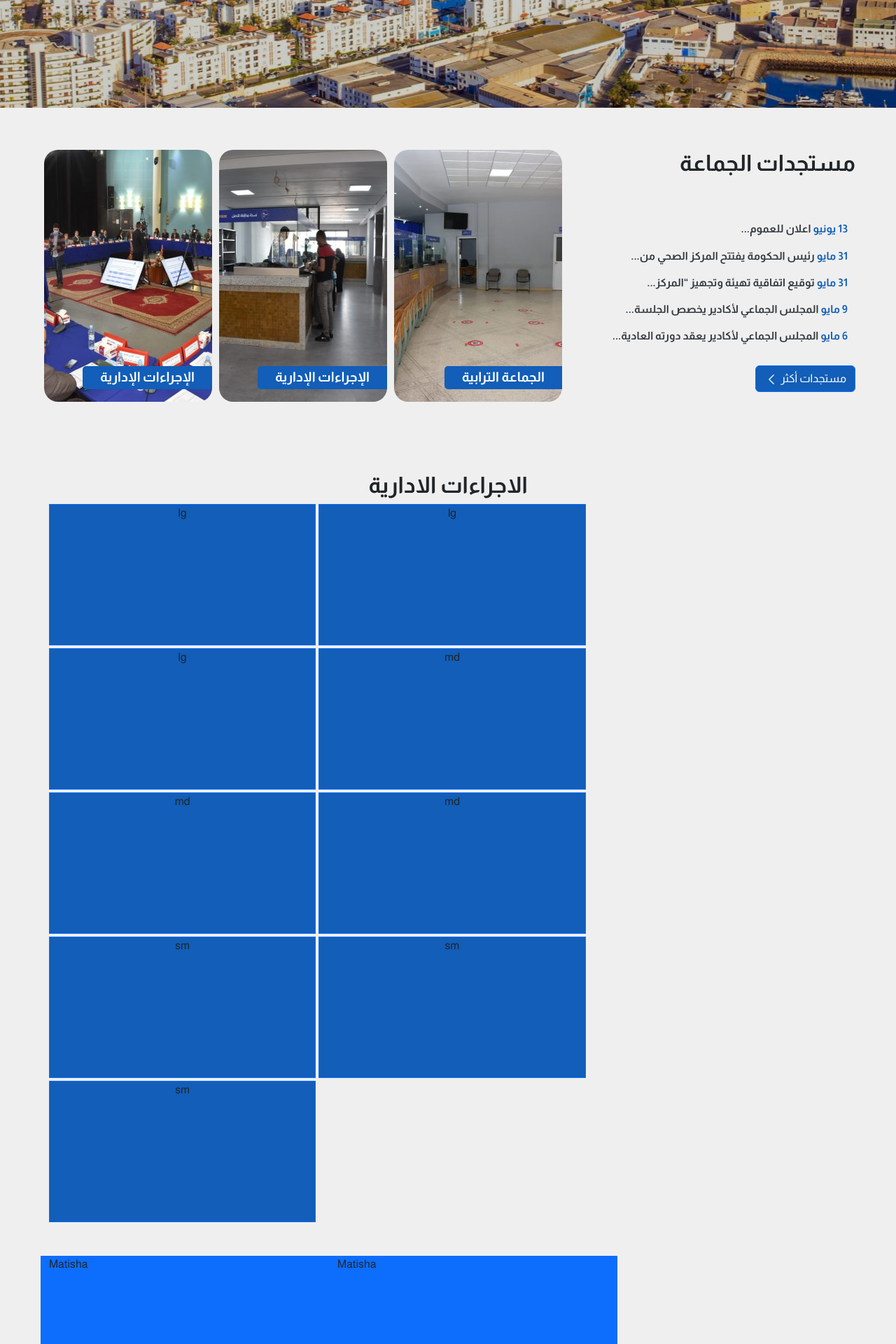
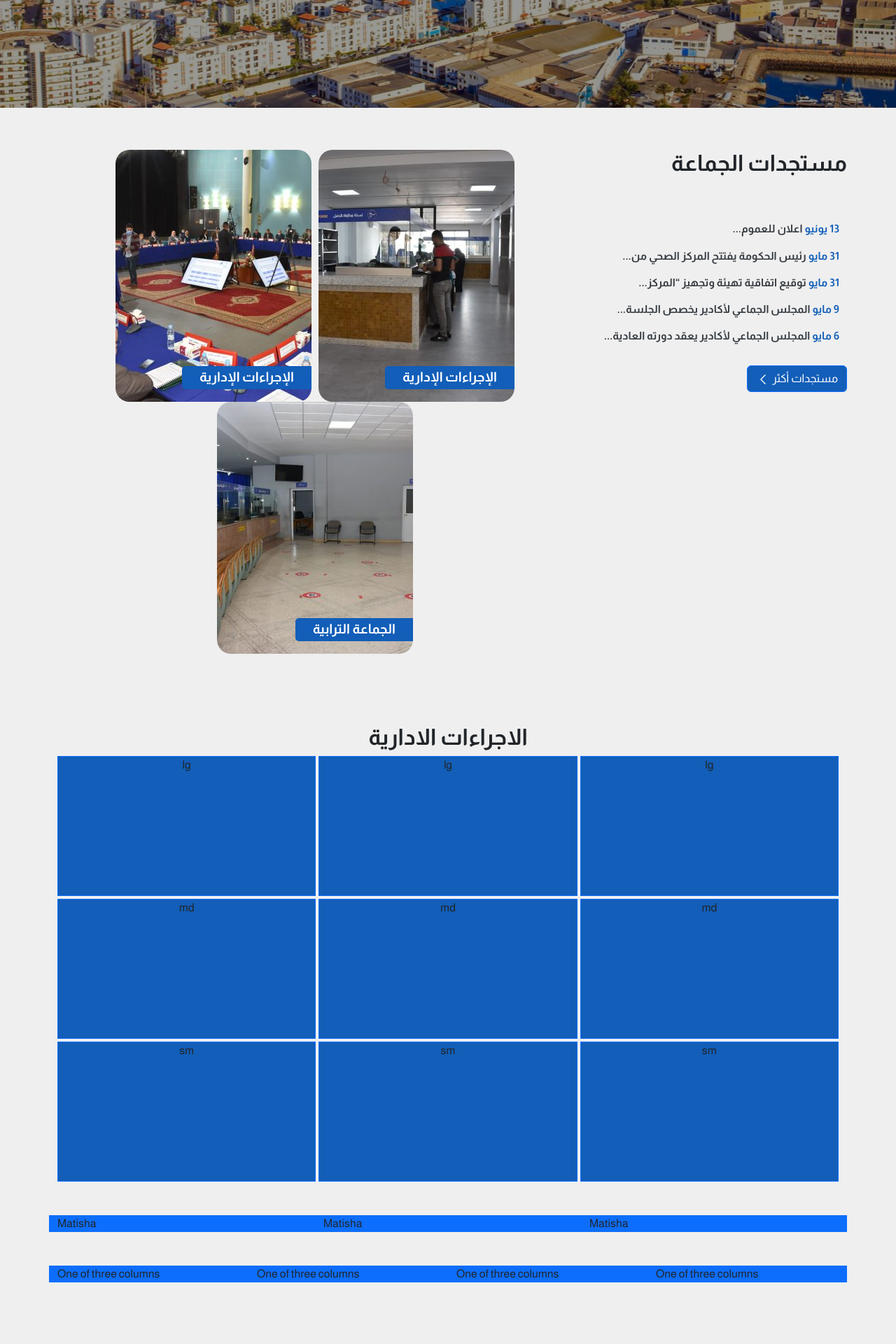
Before and after one commit to Nourshaolin/projectSM, a PHP site: page / in a window 1280 px wide. Shown: the part 480-2400 px from the top of the page at 70% size. After the commit the page ends 2312 px from the top, so only its background shows below. Run offline with PHP 8.4, Linux system fonts and the light colour scheme.

Commit message:
Made some monir improvements

```diff
--- a/css/main.css
+++ b/css/main.css
@@ -1,4 +1,9 @@
 /* This is the main css*/
+
+:root {
+  --logoAgadir : #0056a3;
+}
+
 
 .topmenucontainer{
   height: 64px;
@@ -57,9 +62,7 @@
 }
 
 /*structures the top content*/
-*, ::after,::before {
-  box-sizing:content-box;
-}
+
 
 .mainmenu li{
   margin-right: 30px;
@@ -143,8 +146,9 @@
   content:"";
   height:100%;
   width:100%;
-  background-color: rgba(0,0,0,0.2);
+  background-color: #000;
   position: absolute;
+  opacity: 0.4;
   z-index:0;
 }
 
@@ -169,6 +173,15 @@
   display:flex;
   list-style: none;
   padding-left: 0;
+  flex-wrap: wrap;
+  justify-content: center;
+
+}
+
+@media (max-width:768px) {
+  .service {
+    gap:10px;
+  }
 }
 
 .serviceimg{
@@ -176,11 +189,11 @@
 }
 
 .img{
-  width:240px;
-  height:360px;
   border-radius: 20px;
   margin:0 5px;
 }
+
+
 
 .img-text{
   position:absolute;
@@ -263,3 +276,31 @@
 .matisha {
   height:200px;
 }
+
+/*
+Mobile menu */
+
+.bg-hamburger {
+  background-color: var(--logoAgadir);
+  width:fit-content;
+  padding:10px;
+  border-radius: 3px;
+  position:absolute;
+  top:30px;
+}
+
+.hamburgericon {
+  width:30px;
+  height:30px;
+}
+
+
+.mobile_mainmenu {
+  list-style-type: none;
+  text-align: center;
+}
+
+.mobile_mainmenu a {
+  color:#000;
+  text-decoration: none;
+}
--- a/index.html
+++ b/index.html
@@ -14,6 +14,7 @@
 
 
 <body>
+  <header class="d-none d-xl-block">
     <div class="containerfluid bg-topmenu">
       <div class="container position-relative">
           <div class="logo">
@@ -62,6 +63,70 @@
           </div>
         </div>
     </div>
+  </header>
+
+  <!-- Header for mobile -->
+  <header class="d-xl-none">
+
+    <div class="offcanvas offcanvas-start" tabindex="-1" id="offcanvasExample" aria-labelledby="offcanvasExampleLabel">
+      <div class="offcanvas-header">
+        <h5 class="offcanvas-title" id="offcanvasExampleLabel"></h5>
+        <button type="button" class="btn-close" data-bs-dismiss="offcanvas" aria-label="Close"></button>
+      </div>
+      <div class="offcanvas-body">
+        <div class="mobile_container">
+          <ul class="mobile_mainmenu">
+            <li><a href="">الجماعة الترابية</a></li>
+            <li><a href="">مدينة اكادير</a></li>
+            <li><a href="">اكادير مدينة مستدامة</a></li>
+            <li><a href="">الإجراءات الإدارية</a></li>
+            <li><a href="">برنامج عمل الجماعة</a></li>
+            <li><a href="">برنامج التنمية الحضرية</a></li>
+            <li><a href="">منشوراتنا</a></li>
+          </ul>
+
+          <ul class="mobile_mainmenu my-5" >
+            <li><a href="">English</a></li>
+            <li><a href="">Français</a></li>
+            <li><a href="">ⵜⴰⵎⴰⵣⵉⵖⵜ</a></li>
+            <li><a href="">العربية</a></li>
+          </ul>
+
+          <ul class="mobile_mainmenu">
+            <li><a href="">بحث</a></li>
+            <li><a href="">التواصل</a></li>
+            <li><a href="">الزيارات الافتراضية</a></li>
+            <li><a href="">أخبار الجماعة</a></li>
+            <li><a href="">أخبار </a></li>
+            <li><a href="">خدمات الكترونية</a></li>
+          </ul>
+        </div>
+      </div>
+    </div>
+
+    <div class="containerfluid bg-topmenu">
+      <div class="container position-relative">
+          <div class="logo">
+              <a href=""><img src="img/logo.svg" alt="Logo Agadir"></a>
+          </div>
+
+          <div class="row">
+            <div class="col-6">
+              <div class="bg-hamburger">
+                <a data-bs-toggle="offcanvas" href="#offcanvasExample" role="button" aria-controls="offcanvasExample">
+                  <svg xmlns="http://www.w3.org/2000/svg" fill="none" viewBox="0 0 24 24" stroke-width="1.5" stroke="white" class="hamburgericon">
+                    <path stroke-linecap="round" stroke-linejoin="round" d="M3.75 6.75h16.5M3.75 12h16.5m-16.5 5.25H12" />
+                  </svg>
+                </a>
+              </div>
+            </div>
+          </div>
+
+
+        </div>
+    </div>
+
+  </header>
   <section>
       <div class="bg-hero d-flex align-items-center justify-content-center flex-col" style="background-image:url('img/hero.jpeg');">
         <div class="content-hero">
@@ -76,7 +141,7 @@
 <section style="margin-top:60px">
   <div class="container">
     <div class="row servicecontainer">
-    <div class="col-8" style="padding: 0;">
+    <div class="col-xl-8" style="padding: 0;">
       <ul class="service">
         <li><a href=""><div class="serviceimg"><img src="img/img1.jpeg" class="img" alt="">
         <h3 class="img-text">الإجراءات الإدارية</h3></div></a></li>
@@ -86,7 +151,7 @@
         <h3 class="img-text">الجماعة الترابية</h3></div></a></li>
       </ul>
     </div>
-    <div class="col-4" style="padding: 0;">
+    <div class="col-xl-4" style="padding: 0;">
       <h2 class="sub-title">مستجدات الجماعة</h2>
       <ul class="sub-text">
         <li><a href=""><span class="date">13 يونيو</span><span class="date-info"> اعلان للعموم...</span></a></li>
@@ -146,15 +211,15 @@
 
 
   <div class="row my-5">
-    <div class="col-4 matisha bg-primary">
+    <div class="col-4 bg-primary">
       Matisha
     </div>
 
-    <div class="col-4 matisha bg-primary">
+    <div class="col-4 bg-primary">
       Matisha
     </div>
 
-    <div class="col-4 matisha bg-primary">
+    <div class="col-4 bg-primary">
       Matisha
     </div>
 
@@ -164,6 +229,25 @@
 
 
 </section>
+
+
+<div class="container">
+  <div class="row">
+    <div class="col-3 bg-primary">
+      One of three columns
+    </div>
+    <div class="col-3 bg-primary">
+      One of three columns
+    </div>
+    <div class="col-3 bg-primary">
+      One of three columns
+    </div>
+
+    <div class="col-3 bg-primary">
+      One of three columns
+    </div>
+  </div>
+</div>
   <script src="js/main.js"></script>
   <script src="js/bootstrap.bundle.min.js"></script>
 </body>
```
Lines whose indentation alone changed are shown as unchanged.
